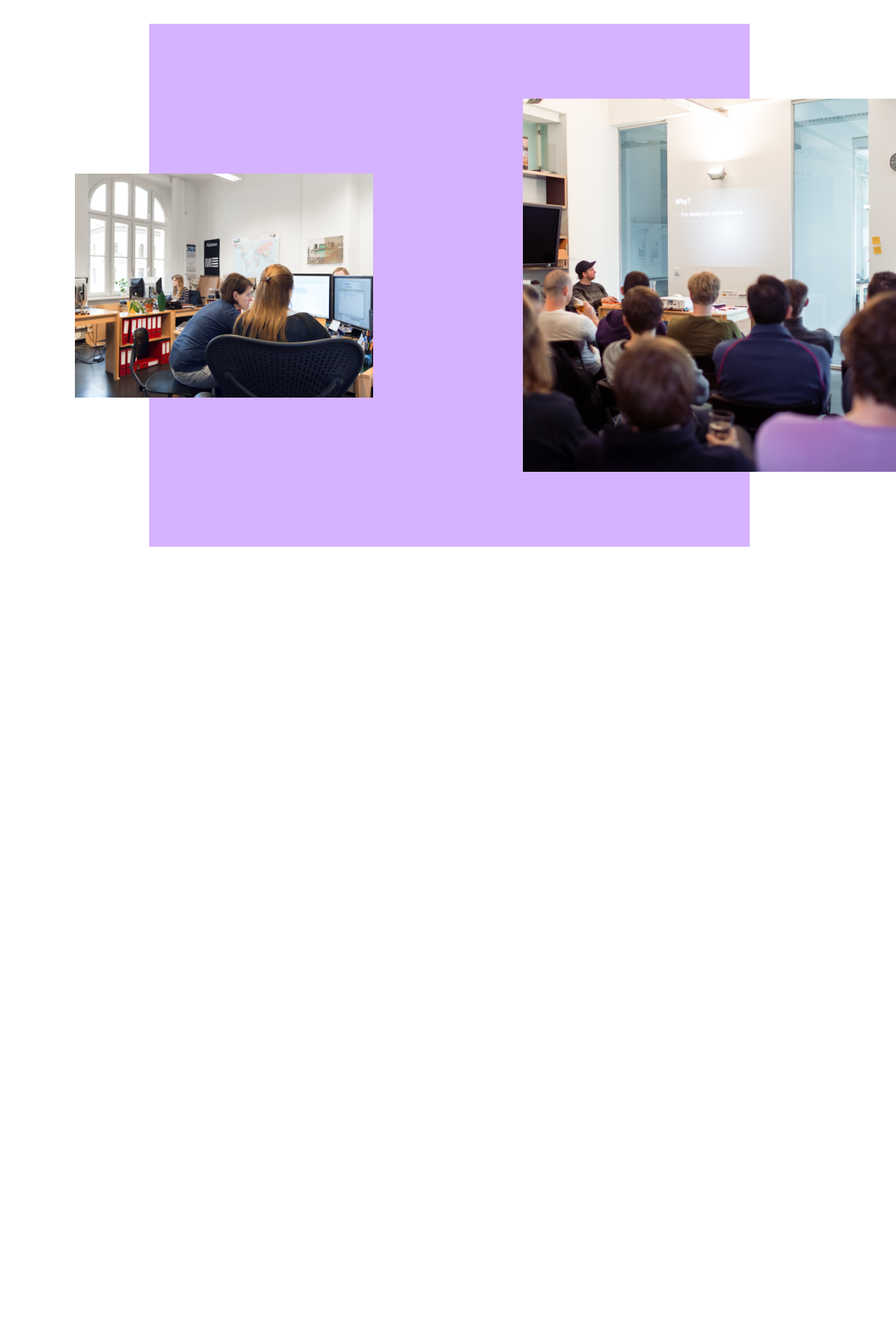
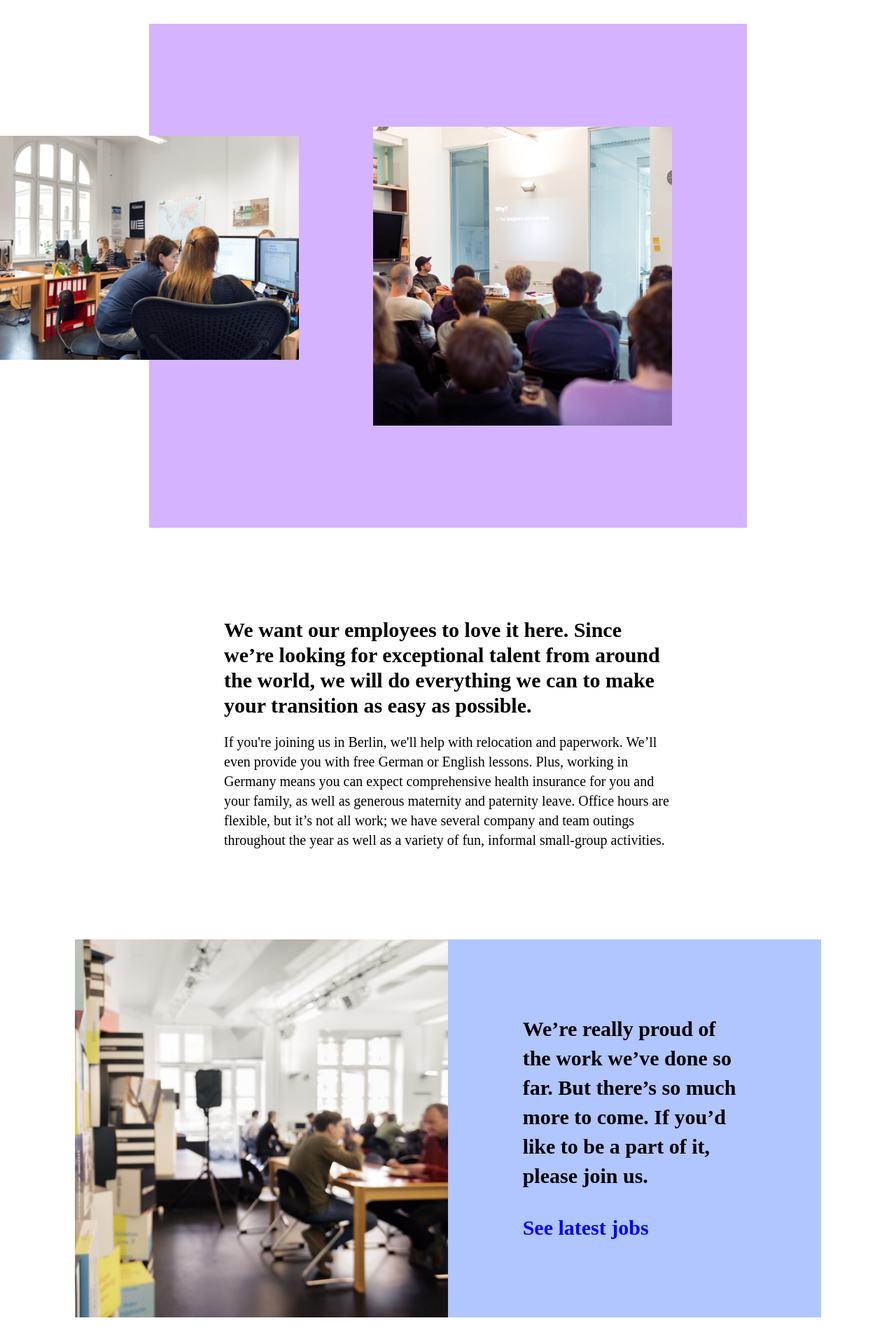
Before and after one commit to nrademacher/ableton-about-page, a React (Vite) app: page / in a window 1280 px wide. Shown: the part 5844-7764 px from the top of the page at 70% size. Before the commit the page ends 6625 px from the top, so only its background shows below. Built offline with nearby package versions, Linux system fonts and the light colour scheme; a web font is replaced by a local one; what tailwindcss-question-mark would draw is missing.

Commit message:
feat: about jobs section complete

```diff
--- /dev/null
+++ b/src/components/AboutJobs.jsx
@@ -0,0 +1,36 @@
+import React from 'react';
+
+const AboutJobs = () => (
+  <>
+    <section className="grid col-start-2 col-end-12 place-content-center py-8 gap-[4rem] md:gap-[8rem] md:col-start-4 md:col-end-10 md:py-[8rem]">
+      <article className="grid place-items-center gap-5">
+        <h2 className="text-xl font-bold md:text-3xl leading-[42px]">
+          We want our employees to love it here. Since we’re looking for
+          exceptional talent from around the world, we will do everything we can
+          to make your transition as easy as possible.
+        </h2>
+        <p className="text-base md:text-xl leading-[30px]">
+          If you're joining us in Berlin, we'll help with relocation and
+          paperwork. We’ll even provide you with free German or English lessons.
+          Plus, working in Germany means you can expect comprehensive health
+          insurance for you and your family, as well as generous maternity and
+          paternity leave. Office hours are flexible, but it’s not all work; we
+          have several company and team outings throughout the year as well as a
+          variety of fun, informal small-group activities.
+        </p>
+      </article>
+    </section>
+  <section class="col-start-2 col-end-12 flex mb-[4rem] md:mb-[8rem]">
+      <img src="/img/photo-8.jpg" alt="about jobs poster" className="w-1/2" />
+      <article className="text-3xl leading-[42px] font-bold p-[10%] w-1/2 bg-brand-lightblue grid place-items-center">
+        <h2 className="flex flex-col">
+          We’re really proud of the work we’ve done so far. But there’s so much
+          more to come. If you’d like to be a part of it, please join us.
+        <a href="#" className="mt-8 text-[blue]">See latest jobs</a>
+        </h2>
+      </article>
+    </section>
+  </>
+);
+
+export default AboutJobs;
--- a/src/components/App.jsx
+++ b/src/components/App.jsx
@@ -8,6 +8,7 @@ import AboutMainOne from './AboutMainOne';
 import CollageTwo from './CollageTwo';
 import AboutMainTwo from './AboutMainTwo';
 import CollageThree from './CollageThree';
+import AboutJobs from './AboutJobs';
 
 const App = () => (
   <Page>
@@ -19,6 +20,7 @@ const App = () => (
     <CollageTwo />
     <AboutMainTwo />
     <CollageThree />
+    <AboutJobs />
   </Page>
 );
 
--- a/src/components/CollageThree.jsx
+++ b/src/components/CollageThree.jsx
@@ -1,17 +1,18 @@
 import React from 'react';
 
 const CollageThree = () => (
-  <section className="relative top-0 z-0 col-span-full">
-    <div className="absolute left-[16.66667vw] w-[67vw] h-[58.33333vw] z-0 bg-brand-purple" />
+  <section className="grid grid-cols-12 col-span-full grid-rows-9">
+    <div className="grid grid-cols-8 col-start-3 col-end-11 row-span-full bg-brand-purple">
+      <img
+        className="col-start-4 col-end-8 row-start-2"
+        src="/img/photo-7.jpg"
+        alt="collage image 7"
+      />
+    </div>
     <img
-      className="w-[33.33333vw] h-[25vw] ml-[8.33333vw] absolute top-[16.66667vw]"
+      className="col-start-1 col-end-5 row-start-3 row-end-7"
       src="/img/photo-6-a.jpg"
       alt="collage image 6a"
-    />
-    <img
-      className="w-[41.66667vw] h-[41.66667vw] top-[8.33333vw] right-0 absolute z-10"
-      src="/img/photo-7.jpg"
-      alt="collage image 7"
     />
   </section>
 );
```
Also changed, not shown: public/img/photo-8.jpg (added).
